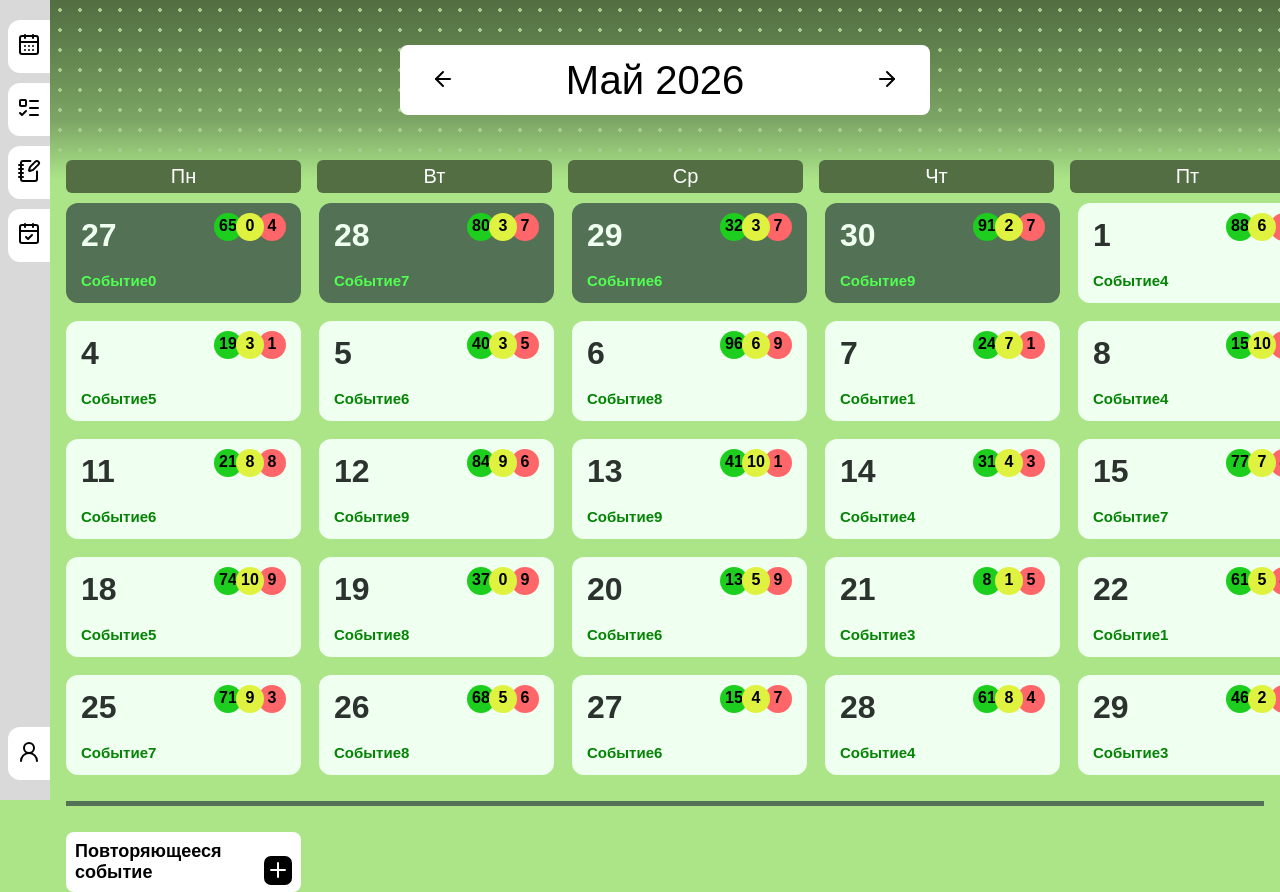
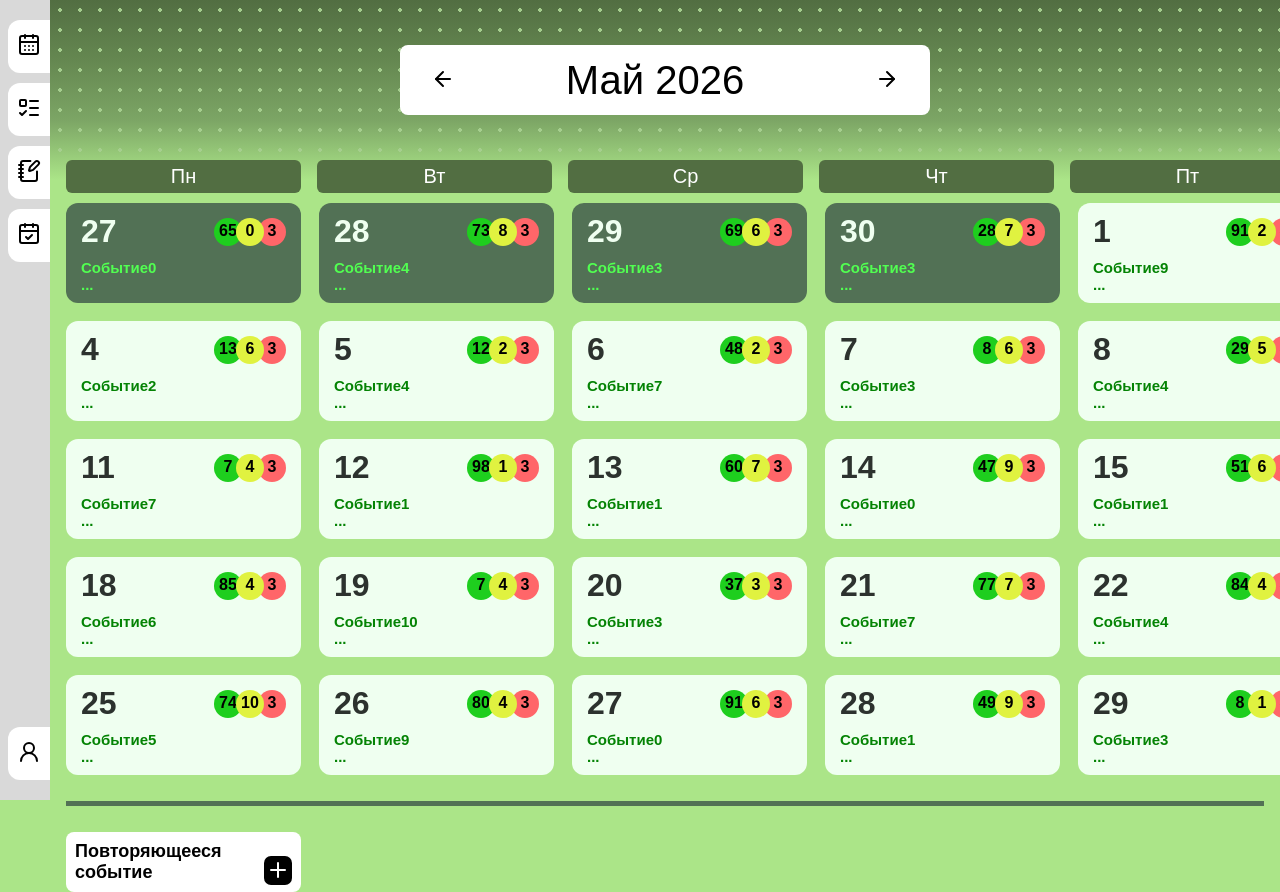
Before and after one commit to Zabadoooj/ToDoshenka, a React (Vite) app in the folder Frontend/todoshecka/: page /calendar in a window 1280 px wide. Shown: the top 892 px of the page. Built offline with nearby package versions, Linux system fonts and the light colour scheme.

Commit message:
micro upd

```diff
--- a/Frontend/todoshecka/src/Components/CalendarPage.css
+++ b/Frontend/todoshecka/src/Components/CalendarPage.css
@@ -82,6 +82,7 @@
     font-size: 20px;
 }
 .Пн, .Вт, .Ср, .Чт, .Пт, .Сб, .Вс{
+    z-index: 2;
 
     background-color: #5b775d;
     background-color: #526E42;
@@ -106,8 +107,10 @@
     grid-template-columns: repeat(7, 1fr);
     gap: 18px;
 
-    max-height: 600px;
+    /* max-height: 600px; */
+    max-height: 800px;
 
+    z-index: 2;
 
     margin-top: 20px;
     margin-left: 16px;
@@ -115,6 +118,8 @@
 }
 
 .daySlot{
+    z-index: 2;
+
     background-color: #EFFFF0;
     border-radius: 12px;
     cursor: pointer;
@@ -156,12 +161,9 @@
     font-size: 15px;
     font-weight: 550;
 
+    min-height: 30px;
     max-width: 50px;
 
-    display: grid;
-    /* gap: 5px; */
-
-    grid-template-columns: repeat(2, 1fr);
     color: #048304;
 }
 
@@ -170,7 +172,7 @@
 
     margin-right: 15px;
     margin-left: -20px;
-    margin-top: 10px;
+    margin-top: 15px;
 }
 .notesCount, .ToDoCount, .eventsCount{
     font-weight: bold;
--- a/Frontend/todoshecka/src/Components/CalendarPage.tsx
+++ b/Frontend/todoshecka/src/Components/CalendarPage.tsx
@@ -18,8 +18,8 @@ const MONTHS_RU = [
 
 function DayItem({day, isNonActive}) {
 
-    const eventsArr = ["Событие" + Math.round(Math.random() * 10), "Событииииииииие2", "Событиеееее3"]
-    // const eventsArr = []
+    const [eventsArr, setEventsArr] = useState(["Событие" + Math.round(Math.random() * 10), "Событииииииииие2", "Событиеееее3"])
+    // const [eventsArr, setEventsArr] = useState([])
 
     return(
         <div className={isNonActive ? "daySlot nonActiveDay" : "daySlot"}>
@@ -30,14 +30,16 @@ function DayItem({day, isNonActive}) {
 
                         {/* <div className="event">{eventItem}</div> */}
                 <div className="eventsList">
-                    <div className="event">{eventsArr[0]}</div>
+                    <div className="event">{
+                        eventsArr.length > 1 ? eventsArr[0] + " ..." : eventsArr[0]
+                        }</div>
                 </div>
             </div>
 
             <div className="stats">
                 <div className="notesCount">{Math.round(Math.random() * 100)}</div>
                 <div className="ToDoCount">{Math.round(Math.random() * 10)}</div>
-                <div className="eventsCount">{Math.round(Math.random() * 10)}</div>
+                <div className="eventsCount">{eventsArr.length}</div>
             </div>
         </div>
     )
@@ -60,15 +62,14 @@ function CalendarPage() {
     const totalDaysInMonth = new Date(currentYear, currentMonth + 1, 0).getDate();
     const firstDayOfWeek = firstDayOfMonth.getDay();
 
-    let emptySlotsBefore = firstDayOfWeek === 0 ? 6 : firstDayOfWeek - 1;
-    console.log(emptySlotsBefore);
+
+    const emptySlotsBefore = firstDayOfWeek === 0 ? 6 : firstDayOfWeek - 1;
+
+    const emptySlots = new Array(emptySlotsBefore).fill(0).map((_, i) => totalDaysInPreviousMonth - i).reverse();
+    const emptyNextMonth = [1,2,3,4,5,6,7]
 
 
-
-    let emptySlots = new Array(emptySlotsBefore).fill(0).map((_, i) => totalDaysInPreviousMonth - i).reverse();
-    console.log(emptySlots);
-
-    let daysArray = Array.from({ length: totalDaysInMonth }, (_, i) => i + 1);
+    const daysArray = Array.from({ length: totalDaysInMonth }, (_, i) => i + 1);
 
     const updateMonth = (month: any) => {
 
@@ -136,6 +137,10 @@ function CalendarPage() {
                 {daysArray.map((day) => (
                     <DayItem isNonActive={false} day={day}/>
                 ))}
+
+                {/* {emptyNextMonth.map((day) => (
+                    <DayItem isNonActive={true} day={day}/>
+                ))} */}
             </div>
 
 
```
